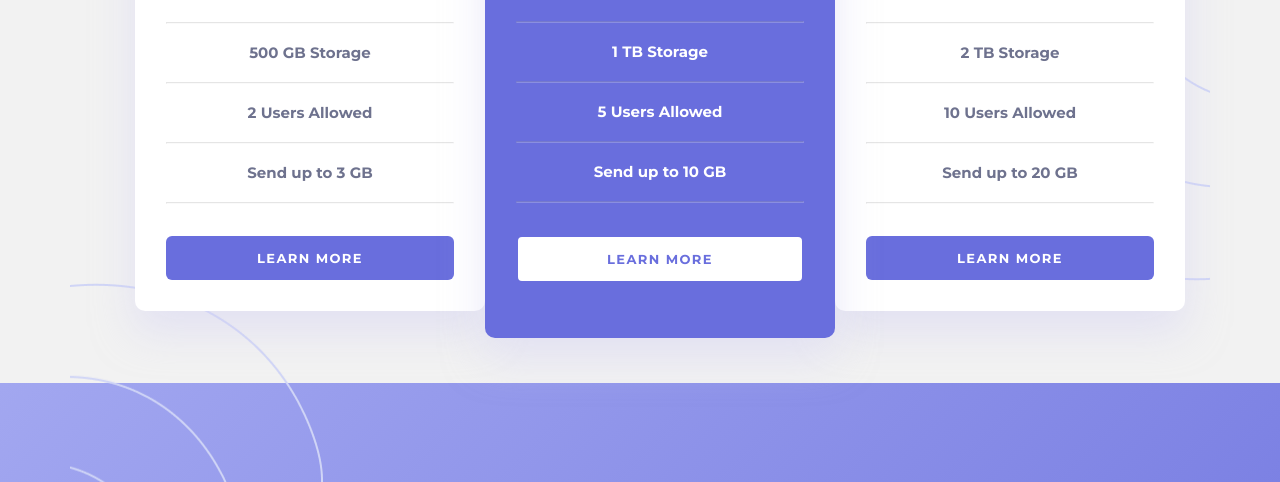
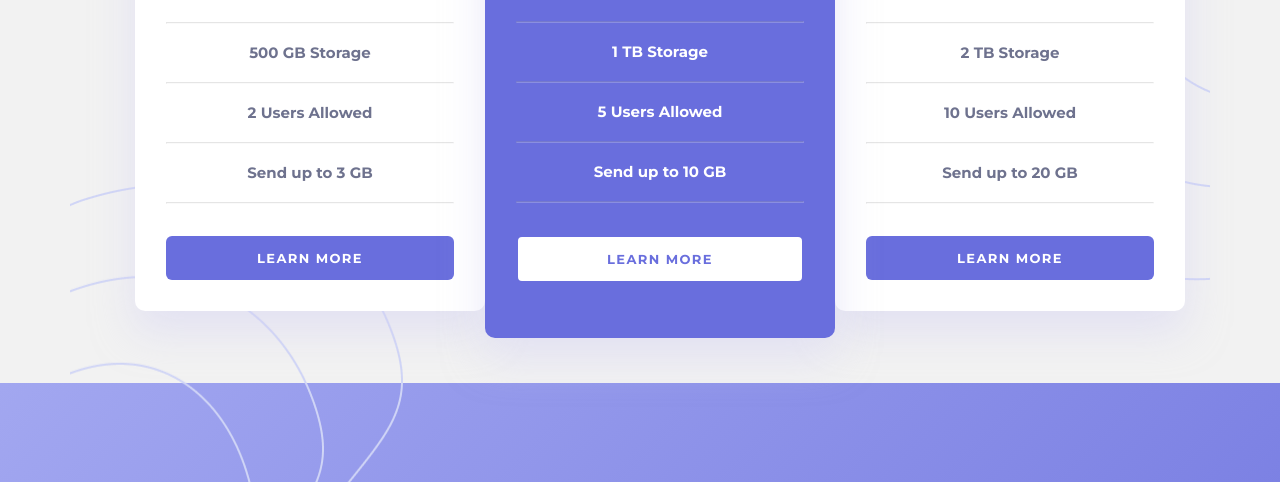
Before and after one commit to thtflx/pricing-component, a plain HTML site: page index.html in a window 1280 px wide. Shown: the part 417-899 px from the top of the page. Drawn offline with Linux system fonts and the light colour scheme.

Commit message:
fixing bg line position

```diff
--- a/css/styles.css
+++ b/css/styles.css
@@ -141,7 +141,7 @@ input:checked+.slider:before {
     text-align: center;
     background-image: url("../img/bg-lines-top.png"), url("../img/bg-lines-bottom.png");
     background-repeat: no-repeat;
-    background-position: 900px 40px, -100px 700px;
+    background-position: 900px 40px, -20px 600px;
 }
 
 .pricing-component-bg-heading {
```
